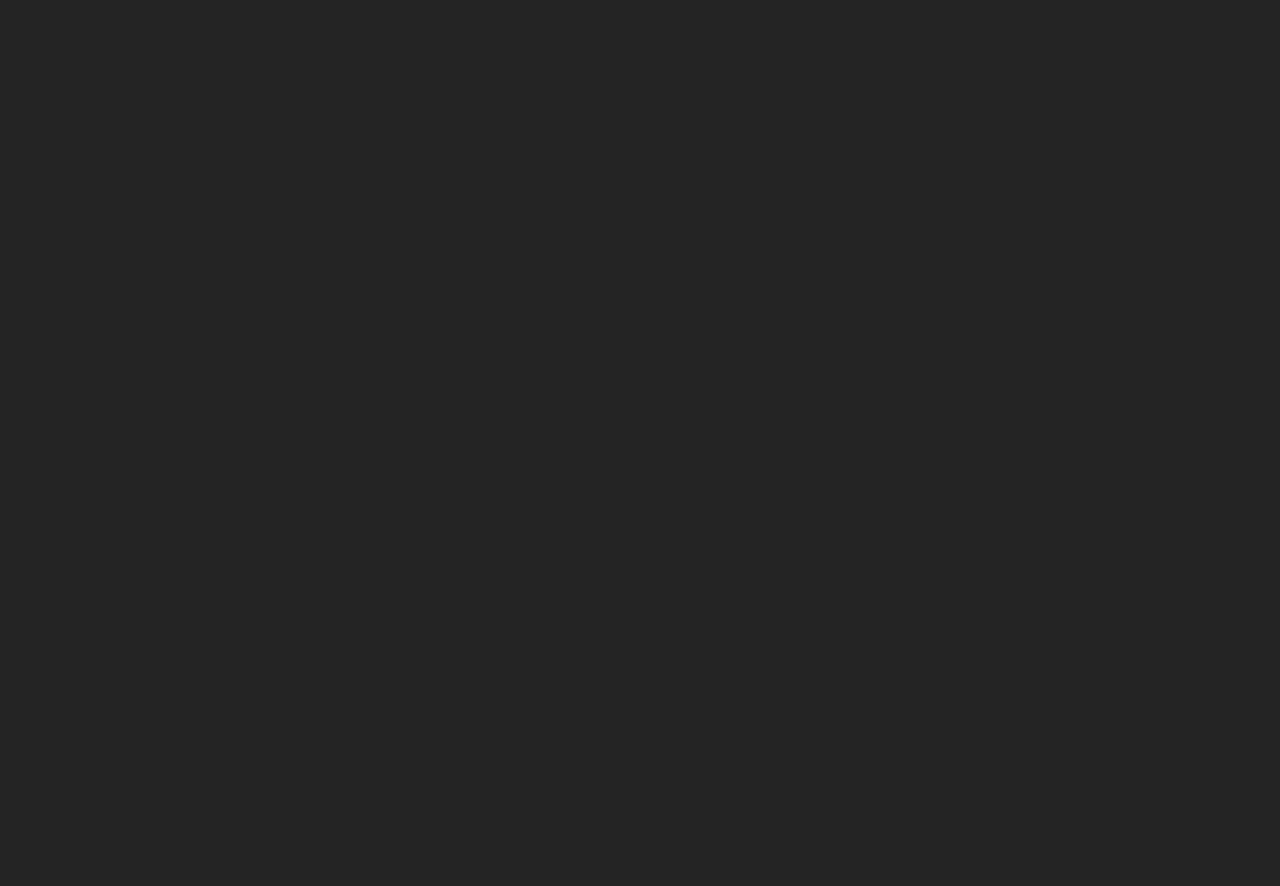
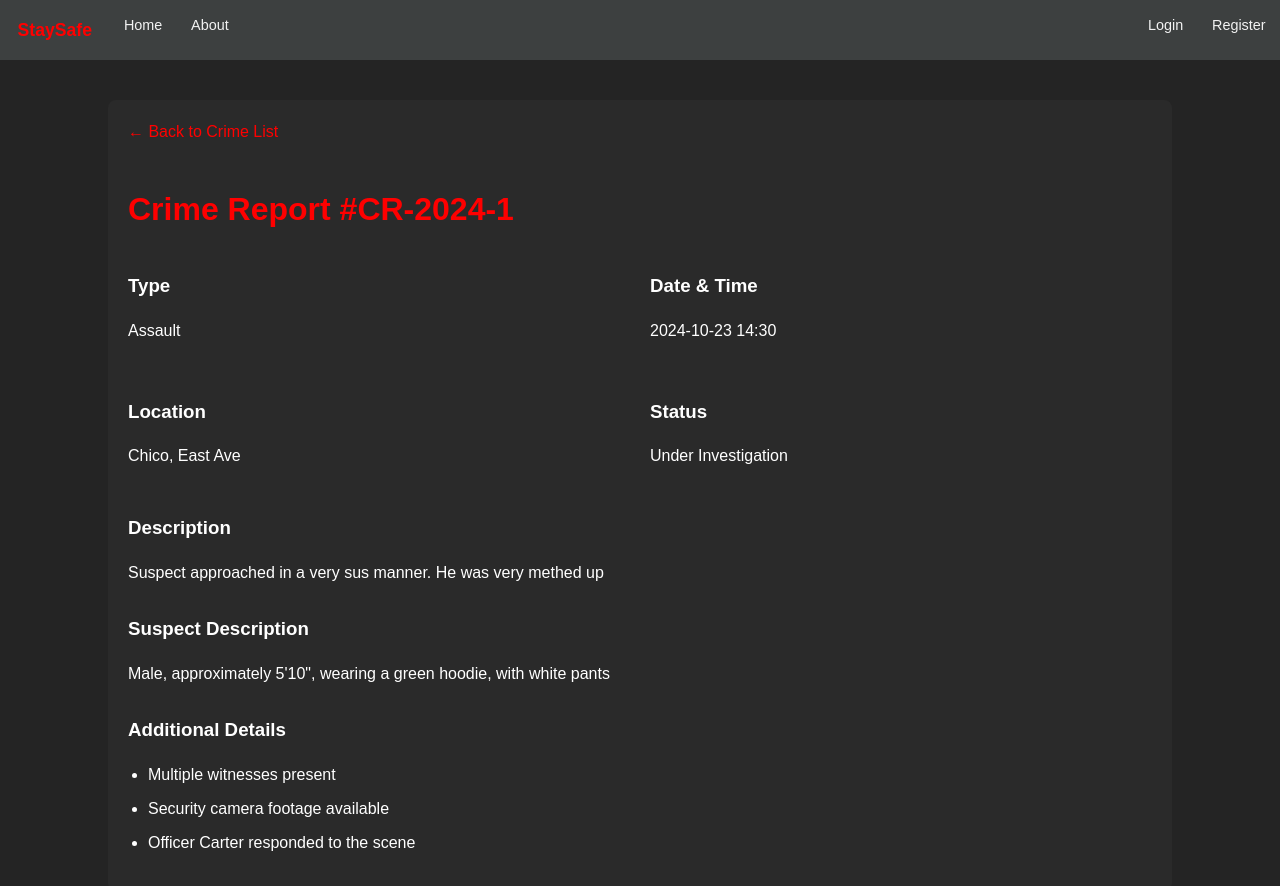
Before and after one commit to ChicoState/StaySafe, a React (Vite) app in the folder frontend/: page /crime/1 in a window 1280 px wide. Before the commit this address had no page. Shown: the top 886 px of the page. Before the commit the page ends 800 px from the top, so only its background shows below. Built offline with nearby package versions, Linux system fonts and the light colour scheme.

Commit message:
added Crime section frontend

```diff
--- a/frontend/src/App.jsx
+++ b/frontend/src/App.jsx
@@ -5,6 +5,8 @@ import Home from './components/pages/Home';
 import About from './components/pages/About';
 import Login from './components/auth/Login';
 import Register from './components/auth/Register';
+import CrimeDetail from './components/crime/CrimeDetail';
+
 
 const App = () => {
     return (
@@ -15,6 +17,7 @@ const App = () => {
                     <Route path="about" element={<About />} />
                     <Route path="login" element={<Login />} />
                     <Route path="register" element={<Register />} />
+                    <Route path="crime/:id" element={<CrimeDetail />} />
                 </Route>
             </Routes>
         </div>
--- /dev/null
+++ b/frontend/src/components/crime/CrimeDetail.jsx
@@ -0,0 +1,101 @@
+// src/components/pages/CrimeDetail.jsx
+import { useParams, Link } from 'react-router-dom';
+
+const CrimeDetail = () => {
+    const { id } = useParams();
+
+    // Dummy data dewlete later
+    const crimeDetail = {
+        id: id,
+        type: 'Assault',
+        location: 'Chico, East Ave',
+        datetime: '2024-10-23 14:30',
+        description: 'Suspect approached in a very sus manner. He was very methed up',
+        suspect: 'Male, approximately 5\'10", wearing a green hoodie, with white pants',
+        status: 'Under Investigation',
+        reportNumber: 'CR-2024-' + id,
+        additionalDetails: [
+            'Multiple witnesses present',
+            'Security camera footage available',
+            'Officer Carter responded to the scene'
+        ]
+    };
+
+    return (
+        <div style={{
+            width: '80%',
+            margin: '40px auto',
+            padding: '20px',
+            backgroundColor: '#2a2a2a',
+            borderRadius: '8px',
+            color: 'white'
+        }}>
+            {/* Back button */}
+            <Link
+                to="/"
+                style={{
+                    color: 'red',
+                    textDecoration: 'none',
+                    marginBottom: '20px',
+                    display: 'inline-block'
+                }}
+            >
+                ← Back to Crime List
+            </Link>
+
+            {/* Header */}
+            <h1 style={{ color: 'red', marginBottom: '20px' }}>
+                Crime Report #{crimeDetail.reportNumber}
+            </h1>
+
+            {/* Crime details grid */}
+            <div style={{
+                display: 'grid',
+                gridTemplateColumns: 'repeat(2, 1fr)',
+                gap: '20px',
+                marginBottom: '30px'
+            }}>
+                <div>
+                    <h3>Type</h3>
+                    <p>{crimeDetail.type}</p>
+                </div>
+                <div>
+                    <h3>Date & Time</h3>
+                    <p>{crimeDetail.datetime}</p>
+                </div>
+                <div>
+                    <h3>Location</h3>
+                    <p>{crimeDetail.location}</p>
+                </div>
+                <div>
+                    <h3>Status</h3>
+                    <p>{crimeDetail.status}</p>
+                </div>
+            </div>
+
+            {/* Description */}
+            <div style={{ marginBottom: '30px' }}>
+                <h3>Description</h3>
+                <p>{crimeDetail.description}</p>
+            </div>
+
+            {/* Suspect Information */}
+            <div style={{ marginBottom: '30px' }}>
+                <h3>Suspect Description</h3>
+                <p>{crimeDetail.suspect}</p>
+            </div>
+
+            {/* Additional Details */}
+            <div>
+                <h3>Additional Details</h3>
+                <ul style={{ paddingLeft: '20px' }}>
+                    {crimeDetail.additionalDetails.map((detail, index) => (
+                        <li key={index} style={{ marginBottom: '10px' }}>{detail}</li>
+                    ))}
+                </ul>
+            </div>
+        </div>
+    );
+};
+
+export default CrimeDetail;
--- /dev/null
+++ b/frontend/src/components/crime/CrimeFilters.jsx
@@ -0,0 +1,52 @@
+import { useState } from 'react';
+
+const CrimeFilters = ({ onFilterChange }) => {
+    const [selectedFilters, setSelectedFilters] = useState(['All']);
+
+    const filters = ['All', 'Assaults', 'Vandalism', 'Burglary'];
+
+    const handleFilterClick = (filter) => {
+        let newFilters;
+        if (filter === 'All') {
+            newFilters = ['All'];
+        } else {
+            const updatedFilters = selectedFilters.filter(f => f !== 'All');
+            if (selectedFilters.includes(filter)) {
+                newFilters = updatedFilters.filter(f => f !== filter);
+            } else {
+                newFilters = [...updatedFilters, filter];
+            }
+            if (newFilters.length === 0) newFilters = ['All'];
+        }
+        setSelectedFilters(newFilters);
+        onFilterChange(newFilters);
+    };
+
+    return (
+        <div style={{
+            display: 'flex',
+            gap: '10px',
+            marginBottom: '20px'
+        }}>
+            {filters.map((filter) => (
+                <button
+                    key={filter}
+                    onClick={() => handleFilterClick(filter)}
+                    style={{
+                        padding: '8px 16px',
+                        border: '2px solid red',
+                        borderRadius: '4px',
+                        backgroundColor: selectedFilters.includes(filter) ? 'red' : 'transparent',
+                        color: selectedFilters.includes(filter) ? 'white' : 'red',
+                        cursor: 'pointer',
+                        transition: 'all 0.3s ease'
+                    }}
+                >
+                    {filter}
+                </button>
+            ))}
+        </div>
+    );
+};
+
+export default CrimeFilters;
--- /dev/null
+++ b/frontend/src/components/crime/CrimeList.jsx
@@ -0,0 +1,46 @@
+import { useNavigate } from 'react-router-dom';
+
+const CrimeList = ({ crimes }) => {
+    const navigate = useNavigate();
+
+    return (
+        <div style={{
+            width: '100%',
+            backgroundColor: '#2a2a2a',
+            borderRadius: '8px',
+            overflow: 'hidden'
+        }}>
+            {crimes.map((crime) => (
+                <div
+                    key={crime.id}
+                    style={{
+                        display: 'grid',
+                        gridTemplateColumns: '1fr 2fr 1fr 100px',
+                        padding: '15px',
+                        borderBottom: '1px solid #3a3a3a',
+                        alignItems: 'center'
+                    }}
+                >
+                    <div style={{ color: 'white' }}>{crime.type}</div>
+                    <div style={{ color: 'white' }}>{crime.location}</div>
+                    <div style={{ color: 'white' }}>{crime.datetime}</div>
+                    <button
+                        onClick={() => navigate(`/crime/${crime.id}`)}
+                        style={{
+                            padding: '5px 10px',
+                            backgroundColor: 'red',
+                            color: 'white',
+                            border: 'none',
+                            borderRadius: '4px',
+                            cursor: 'pointer'
+                        }}
+                    >
+                        View More
+                    </button>
+                </div>
+            ))}
+        </div>
+    );
+};
+
+export default CrimeList;
--- /dev/null
+++ b/frontend/src/components/crime/CrimeSection.jsx
@@ -0,0 +1,37 @@
+import { useState } from 'react';
+import CrimeFilters from './CrimeFilters';
+import CrimeList from './CrimeList';
+
+const CrimeSection = () => {
+    const [crimes] = useState([
+        {
+            id: 1,
+            type: 'Assault',
+            location: '800 Block of 2nd Ave',
+            datetime: '2024-10-23 14:30',
+        },
+        {
+            id: 2,
+            type: 'Vandalism',
+            location: '1200 Block of Main St',
+            datetime: '2024-10-23 16:45',
+        },
+    ]);
+
+    const handleFilterChange = (filters) => {
+        console.log('Selected filters:', filters);
+    };
+
+    return (
+        <div style={{
+            width: '80%',
+            margin: '10px auto',
+            padding: '20px',
+        }}>
+            <CrimeFilters onFilterChange={handleFilterChange} />
+            <CrimeList crimes={crimes} />
+        </div>
+    );
+};
+
+export default CrimeSection;
--- a/frontend/src/components/layout/Layout.jsx
+++ b/frontend/src/components/layout/Layout.jsx
@@ -7,7 +7,6 @@ const Layout = () => {
     return (
         <div>
             <Navbar />
-
             <Outlet />
         </div>
     );
--- a/frontend/src/components/map/GoogleMap.jsx
+++ b/frontend/src/components/map/GoogleMap.jsx
@@ -25,7 +25,7 @@ function GoogleMap() {
             apiKey={GMAPS_API_KEY}
             libraries={['places']}
         >
-            {/* SearchBar is now outside the hoverable container */}
+
             <div style={{
                 width: '80%',
                 margin: '0 auto',
@@ -40,13 +40,12 @@ function GoogleMap() {
                     margin: 0,
                     fontSize: '24px',
                     color: 'red',
-                    whiteSpace: 'nowrap'  // Prevents text from wrapping
+                    whiteSpace: 'nowrap'
                 }}> Find Crime near you, StaySafe!
                     </h2>
                 <SearchBar />
             </div>
 
-            {/* Map container with hover effects */}
             <div
                 style={containerStyle}
                 onMouseEnter={() => setIsHovered(true)}
--- a/frontend/src/components/map/SearchBar.jsx
+++ b/frontend/src/components/map/SearchBar.jsx
@@ -5,9 +5,7 @@ import { useMap } from '@vis.gl/react-google-maps';
 const SearchBar = () => {
     const map = useMap();
     const [searchValue, setSearchValue] = useState('');
-    const [autocompleteResults, setAutocompleteResults] = useState([]);
 
-    // Initialize autocomplete when component mounts
     const initializeAutocomplete = (input) => {
         if (!input || !window.google) return;
 
--- a/frontend/src/components/pages/Home.jsx
+++ b/frontend/src/components/pages/Home.jsx
@@ -1,7 +1,12 @@
 import GoogleMap from '../map/GoogleMap';
+import CrimeSection from '../crime/CrimeSection'
 
 const Home = () => {
-    return <GoogleMap />;
-};
-
+     return (
+         <>
+          <GoogleMap />
+          <CrimeSection />
+        </>
+     );
+ };
 export default Home;
```
